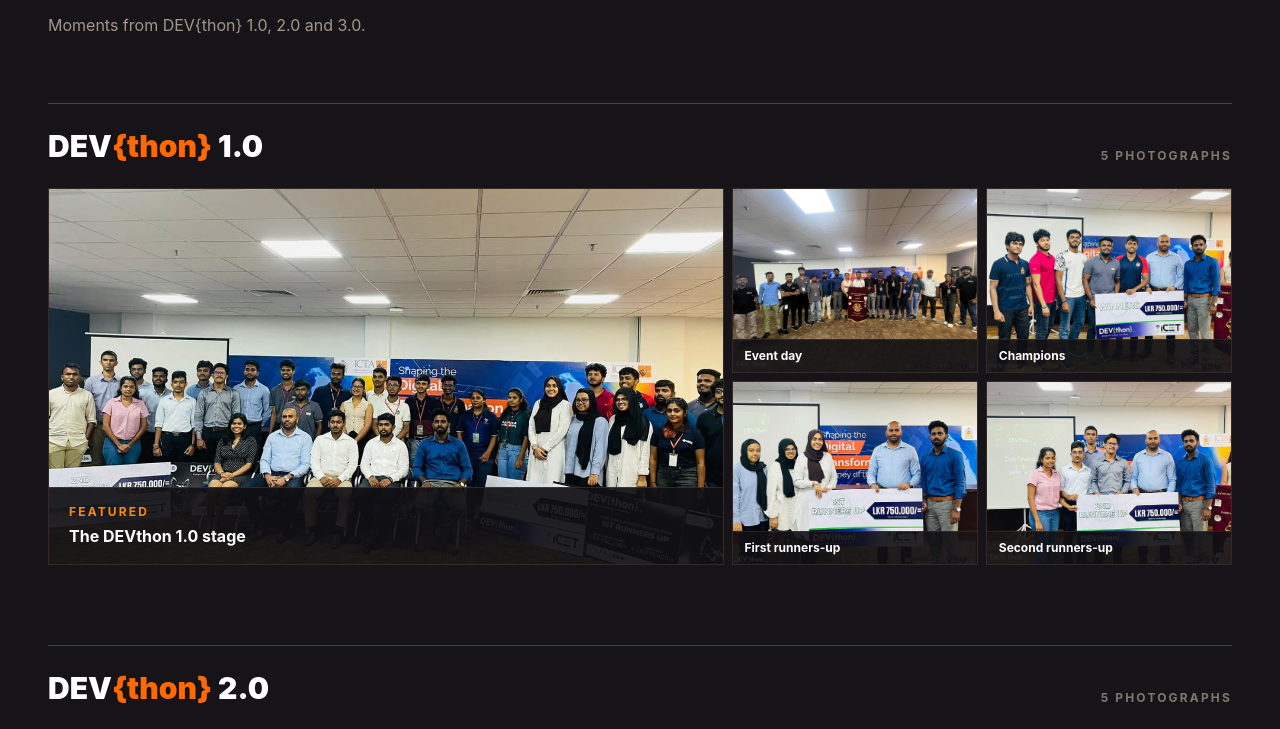
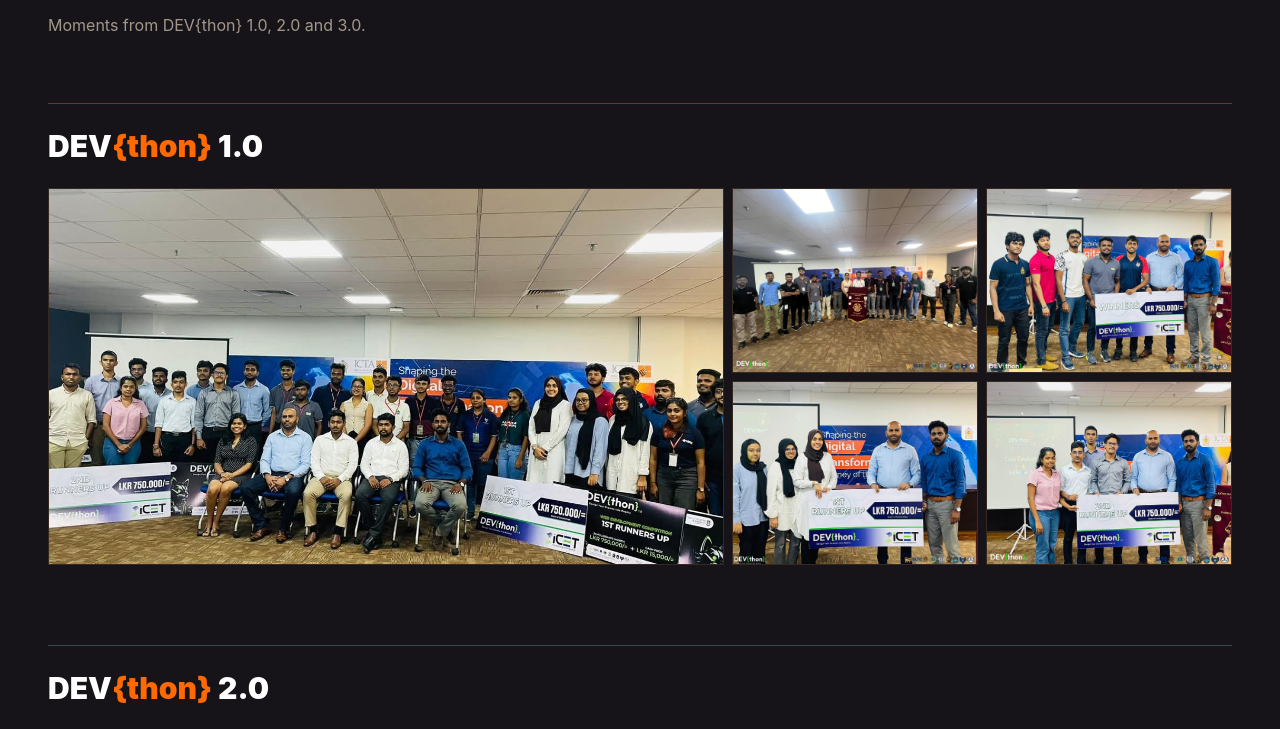
Before and after one commit to hirunjayalath/devthon-4.0-web, a React (Vite) app: page / in a window 1280 px wide. Shown: the part 4347-5076 px from the top of the page. Built offline with nearby package versions, Linux system fonts and the light colour scheme.

Commit message:
Remove gallery photo captions

```diff
--- a/src/GallerySection.tsx
+++ b/src/GallerySection.tsx
@@ -97,11 +97,10 @@ export function GallerySection() {
 
             return (
               <article key={edition.name} className="border-t border-orange-400/35 pt-6">
-                <header className="mb-6 flex items-end justify-between gap-5">
+                <header className="mb-6">
                   <h3 className="text-2xl font-black md:text-3xl">
                     <span className="text-white">DEV</span><span className="text-orange-500">{'{thon}'}</span> {edition.name}
                   </h3>
-                  <p className="text-xs font-bold uppercase tracking-[0.18em] text-orange-100/45">{edition.images.length} photographs</p>
                 </header>
 
                 <div className="grid gap-2 lg:grid-cols-[1.35fr_1fr]">
@@ -112,10 +111,6 @@ export function GallerySection() {
                     aria-label={`Open ${featured.caption}`}
                   >
                     <img className="absolute inset-0 h-full w-full object-cover" src={featured.src} alt={featured.alt} loading="lazy" />
-                    <span className="absolute inset-x-0 bottom-0 border-t border-orange-300/15 bg-[#111014]/92 px-5 py-4">
-                      <span className="block text-xs font-bold uppercase tracking-[0.18em] text-orange-400">Featured</span>
-                      <span className="mt-1 block font-bold text-white">{featured.caption}</span>
-                    </span>
                   </button>
 
                   <div className="grid grid-cols-2 gap-2">
@@ -128,7 +123,6 @@ export function GallerySection() {
                         aria-label={`Open ${image.caption}`}
                       >
                         <img className="h-full w-full object-cover" src={image.src} alt={image.alt} loading="lazy" />
-                        <span className="absolute inset-x-0 bottom-0 border-t border-orange-300/10 bg-[#111014]/90 px-3 py-2 text-xs font-bold text-white">{image.caption}</span>
                       </button>
                     ))}
                   </div>
@@ -151,12 +145,9 @@ export function GallerySection() {
         >
           <div className="relative max-h-full max-w-6xl border border-orange-300/25 bg-[#111014]">
             <img className="max-h-[82vh] w-auto max-w-full object-contain" src={selectedImage.src} alt={selectedImage.alt} />
-            <div className="flex items-center justify-between gap-6 border-t border-orange-300/15 px-4 py-3">
-              <p className="font-bold text-white">{selectedImage.caption}</p>
-              <button type="button" onClick={() => setSelectedImage(null)} className="border-l border-orange-300/20 px-4 py-2 text-sm font-bold text-orange-400 transition-colors hover:text-white focus-visible:outline-2 focus-visible:outline-orange-500">
-                Close
-              </button>
-            </div>
+            <button type="button" onClick={() => setSelectedImage(null)} className="absolute right-0 top-0 border-b border-l border-orange-300/20 bg-[#111014] px-5 py-3 text-sm font-bold text-orange-400 transition-colors hover:text-white focus-visible:outline-2 focus-visible:outline-orange-500">
+              Close
+            </button>
           </div>
         </div>
       )}
```
